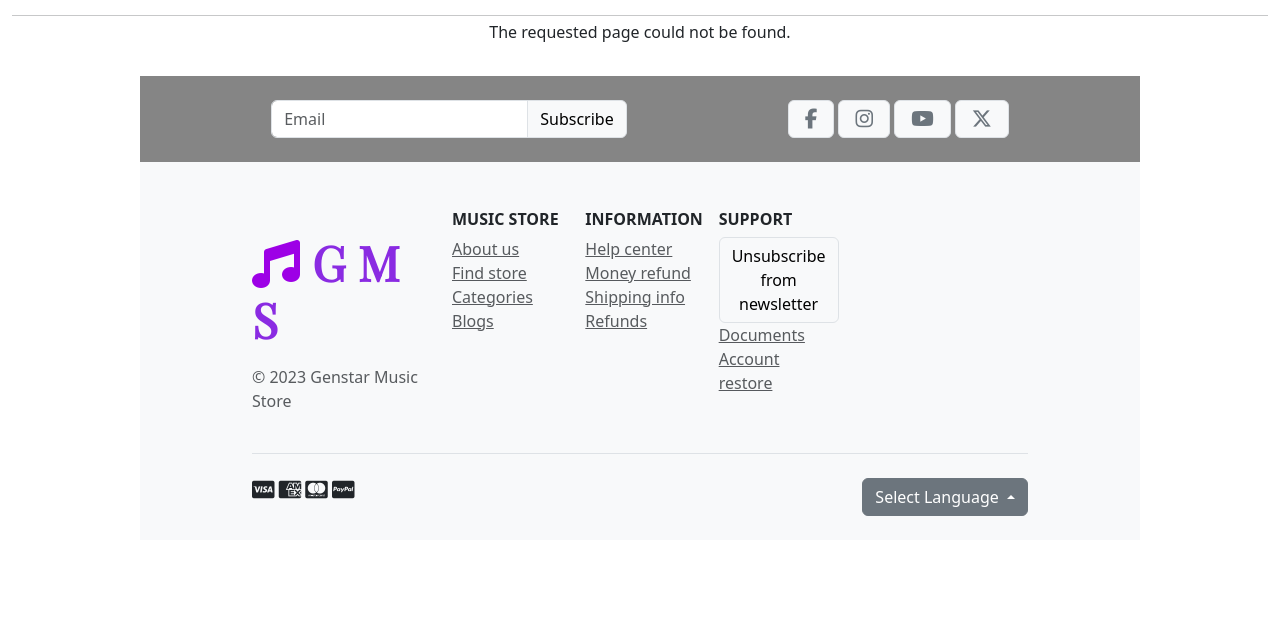
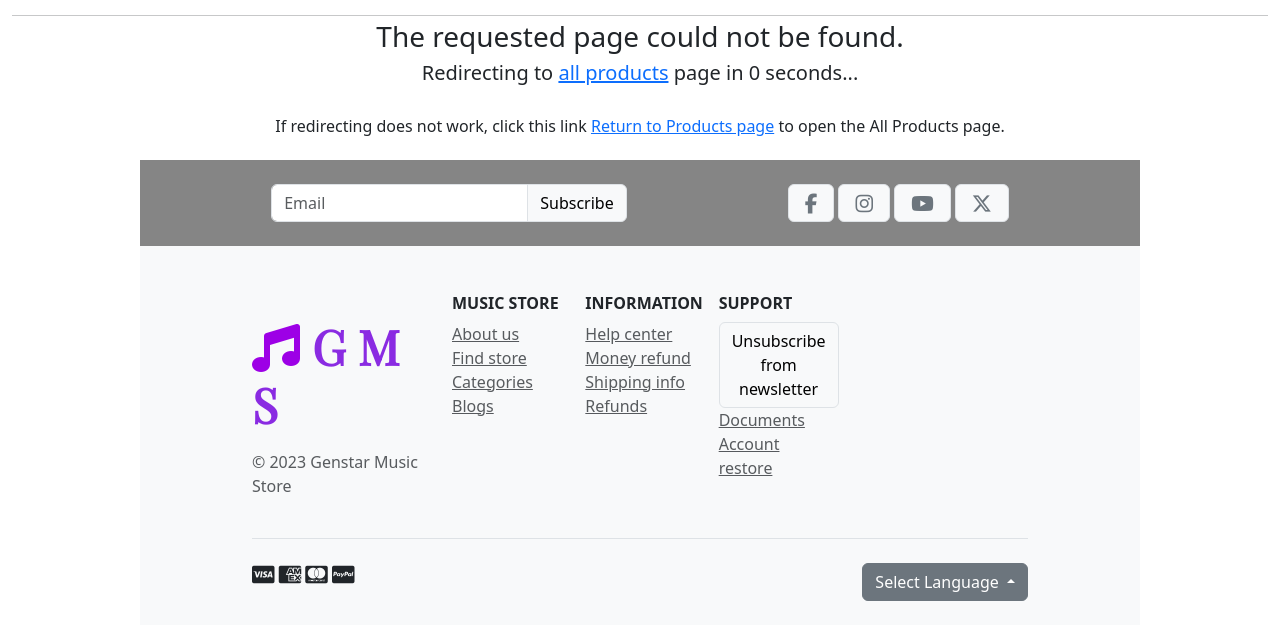
Before and after one commit to GenaGrig/eCommerce-pp5, a Django app: template templates/404.html in a window 1280 px wide. Shown: the part 239-864 px from the top of the page. Before the commit the page ends 755 px from the top, so only its background shows below. Run offline with Django 4.2, Linux system fonts and the light colour scheme; the template is opened without the code that fills it: most values are stand-ins (such as "Sample title", 1, 10 or a date in 2020); some libraries are stand-ins or nearby versions; some web fonts are replaced.

Commit message:
Added redirect countdown timer to 404 page

```diff
--- a/templates/404.html
+++ b/templates/404.html
@@ -21,7 +21,28 @@
                 <div class="col text-center mt-3">
                     <h2 class="logo-font page-headers">404 - Page Not Found</h2>
                     <hr class="w-100 mb-1">
-                    <p>The requested page could not be found.</p>
+                    <h3>The requested page could not be found.</h3>
+
+                    <h5>Redirecting to <a href="{% url 'products' %}">all products</a> page in <span id="countdown">5</span> seconds...</h5>
+                    <br>
+                    <h6>If redirecting does not work, click this link <a href="{% url 'products' %}">Return to Products page</a> to open the All Products page.</h6>
+
+                    <script>
+                        var seconds = 5;
+
+                        function countdown() {
+                            document.getElementById('countdown').innerHTML = seconds;
+                            if (seconds == 0) {
+                                window.location.href = "{% url 'account_login' %}";
+                            } else {
+                                seconds--;
+                                setTimeout(countdown, 1000); // 1000 milliseconds = 1 second
+                            }
+                        }
+
+                        // Start the countdown when the page loads
+                        countdown();
+                    </script>
                 </div>
             </div>
         </div>
```
